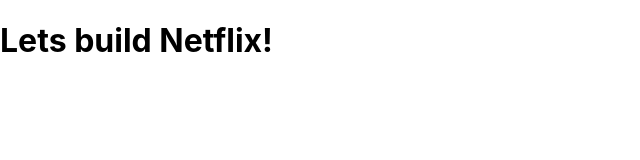
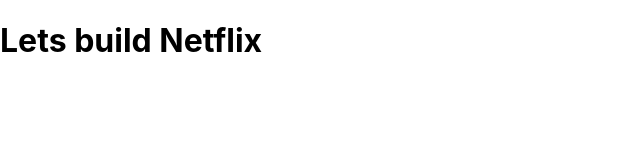
Before and after one commit to PreranaMaheshwari/netflix-build-youtube, a React (Create React App) app: page / in a window 1280 px wide. Shown: the top 160 px of the page, without its empty margins (0-640 px from the left). Built offline with nearby package versions, Linux system fonts and the light colour scheme.

Commit message:
remove !

```diff
--- a/src/App.js
+++ b/src/App.js
@@ -4,7 +4,7 @@ import './App.css';
 function App() {
   return (
     <div className="app">
-     <h1>Lets build Netflix!</h1>
+     <h1>Lets build Netflix</h1>
     </div>
   );
 }
```
